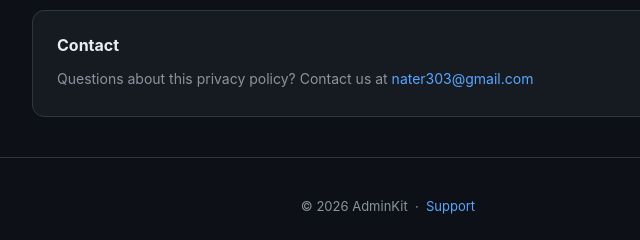
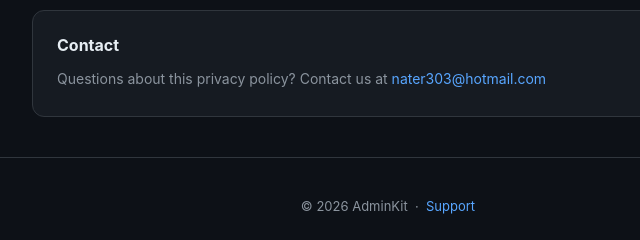
Before and after one commit to nater303/adminkit, a plain HTML site: page privacy.html in a window 1280 px wide. Shown: the part 2130-2370 px from the top of the page, 252-892 px from the left. Drawn offline with Linux system fonts and the light colour scheme.

Commit message:
Update privacy.html

```diff
--- a/privacy.html
+++ b/privacy.html
@@ -108,7 +108,7 @@
 
         <div class="card">
             <h3>Contact</h3>
-            <p>Questions about this privacy policy? Contact us at <a class="email" href="mailto:nater303@gmail.com">nater303@gmail.com</a></p>
+            <p>Questions about this privacy policy? Contact us at <a class="email" href="mailto:nater303@hotmail.com">nater303@hotmail.com</a></p>
         </div>
     </div>
     <footer>
```
